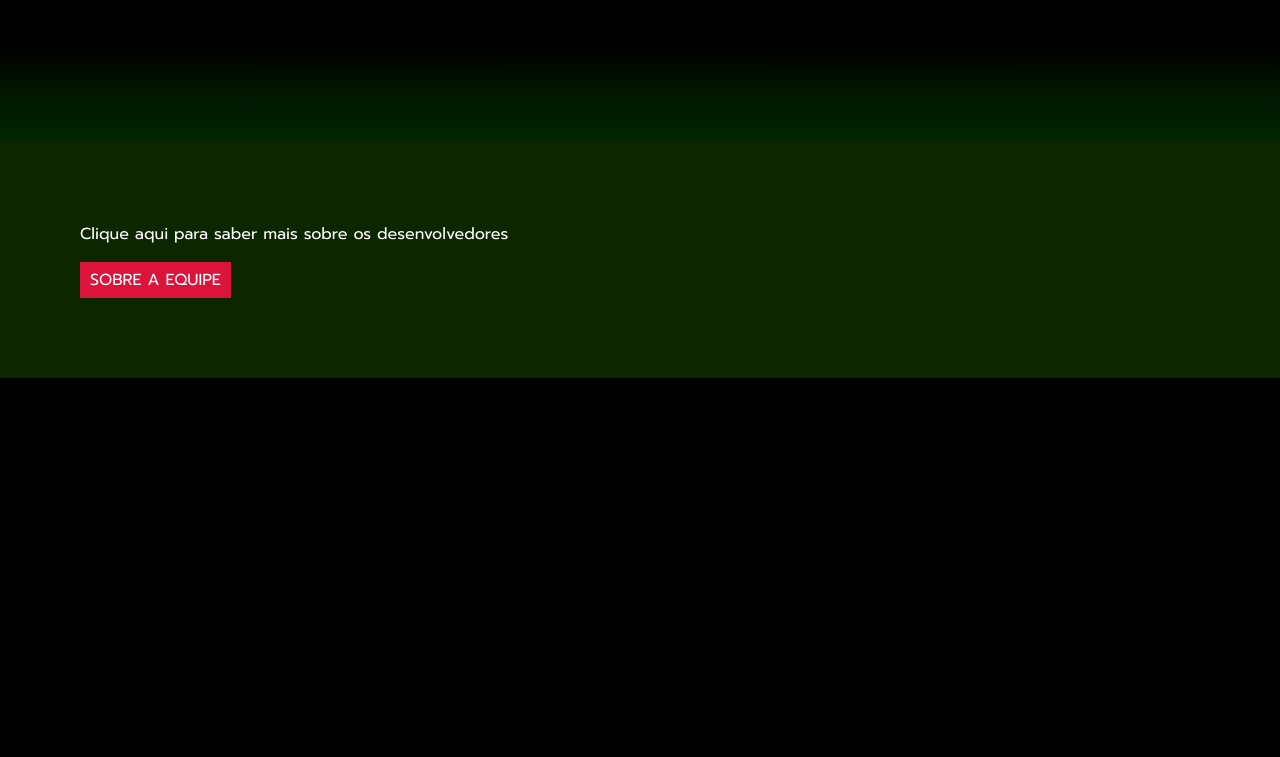
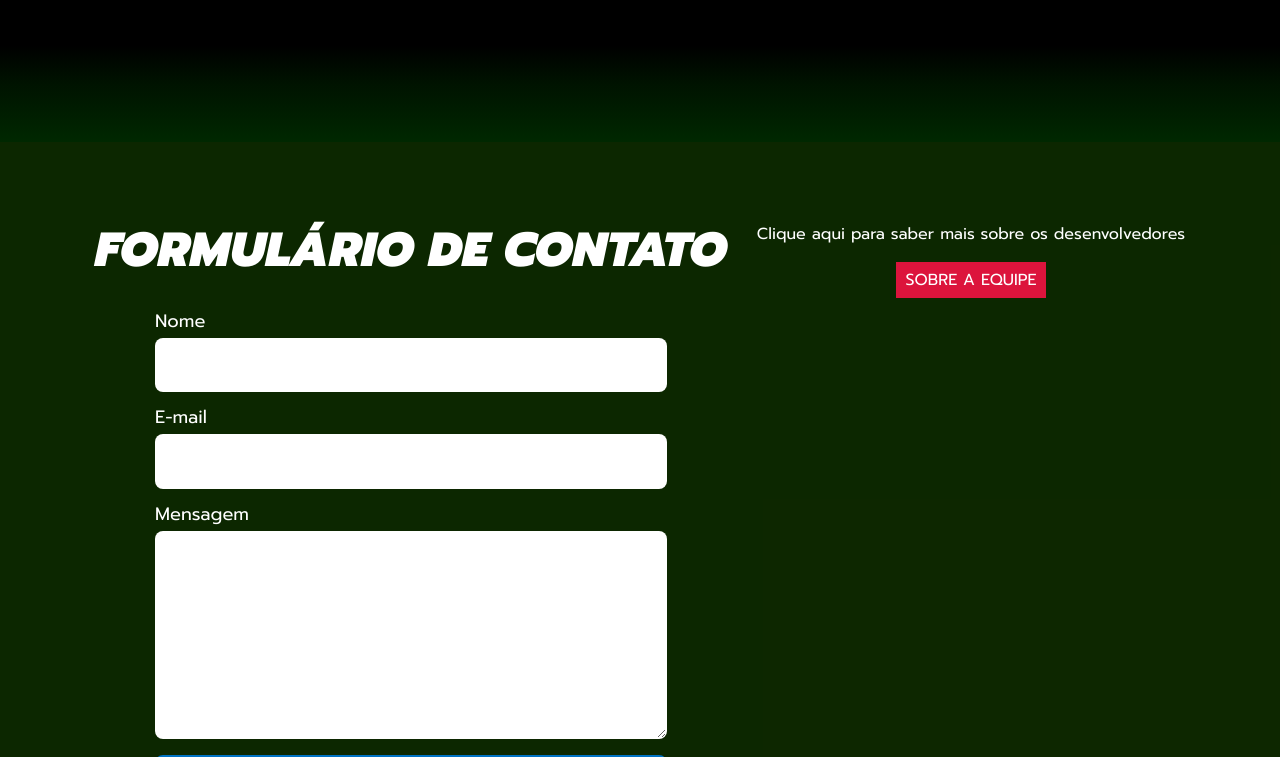
Before and after one commit to rafaelandrade-dev/projetoFinalAPI, a website: page index.html in a window 1280 px wide. Shown: the part 3058-3815 px from the top of the page. Before the commit the page ends 3436 px from the top, so only its background shows below. Drawn offline with nearby package versions, Linux system fonts and the light colour scheme.

Commit message:
Footer com formulário finalizado

```diff
--- a/css/styleFooter.css
+++ b/css/styleFooter.css
@@ -2,14 +2,22 @@ footer {
     background-color: var(--color-dark-green);
     color: white !important;
     padding: 5rem;
+    display: flex;
+    justify-content: space-around;
 }
 
-button {
+.sobre {
     background: crimson;
     color: white;
     border: 0;
     cursor: pointer;
     padding: 6px 10px;
+}
+
+.containerSobre{
+    display: flex;
+    flex-direction: column;
+    align-items: center;
 }
 
 
@@ -120,3 +128,83 @@ footer .card-slide .image img {
 
     transform: translateX(350px);
 }
+
+
+
+.title-form {
+  font-size: 3rem;
+  color: #fff;
+  margin-bottom: 2rem;
+  text-align: center;
+  line-height: 1.2;
+}
+
+
+.form {
+  width: 100%;
+  max-width: 32rem;
+  font-size: 1.125rem;
+}
+
+.form label,
+.form input,
+.form textarea,
+.form button {
+  display: block;
+  width: 100%;
+}
+
+.form label {
+  color: #fff;
+  line-height: 1;
+  margin-bottom: 0.5rem;
+}
+
+.form input,
+.form textarea {
+  font: inherit;
+  padding: 0.8rem;
+  margin-bottom: 1rem;
+  border: 1px solid transparent;
+  border-radius: 8px;
+  transition: border-color, box-shadow 0.2s;
+}
+
+.form textarea {
+  min-height: 13rem;
+  resize: vertical;
+}
+
+.form input:hover,
+.form input:focus,
+.form textarea:hover,
+.form textarea:focus {
+  outline: none;
+  border-color: #09d;
+  box-shadow: 0 0 0 3px #4dc8ff;
+}
+
+.form button {
+  display: block;
+  padding: 1rem;
+  background: #0072c4;
+  color: #fff;
+  font: inherit;
+  text-transform: uppercase;
+  border: none;
+  border-radius: 8px;
+  cursor: pointer;
+  transition: 0.2s;
+}
+
+.form button:hover,
+.form button:focus {
+  outline: none;
+  background: #09d;
+}
+
+.formulario{
+    display: flex;
+    flex-direction: column;
+    align-items: center;
+}
--- a/index.html
+++ b/index.html
@@ -196,6 +196,23 @@
 
 
   <footer>
+    <div class="formulario">
+      <h1 class="title-form">Formulário de Contato</h1>
+      <form
+        action="https://formsubmit.co/andraderafael037@gmail.com"
+        method="POST"
+        class="form"
+      >
+        <label for="name">Nome</label>
+        <input type="text" name="name" id="name" required />
+        <label for="email">E-mail</label>
+        <input type="email" name="email" id="email" required />
+        <label for="message">Mensagem</label>
+        <textarea name="message" id="message" required></textarea>
+        <input type="hidden" name="_captcha" value="false"/>
+        <button type="submit">Enviar</button>
+    </div>
+
     <div class="containerSobre">
       <p>Clique aqui para saber mais sobre os desenvolvedores</p>
       <button class="sobre">SOBRE A EQUIPE</button>
```
Also changed, not shown: obrigado.html (added, +13 -0 lines).
